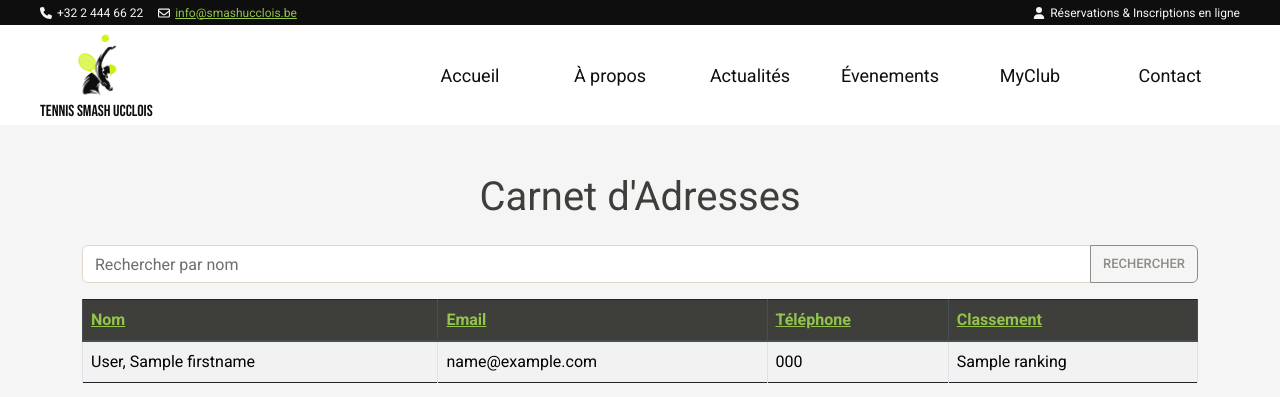
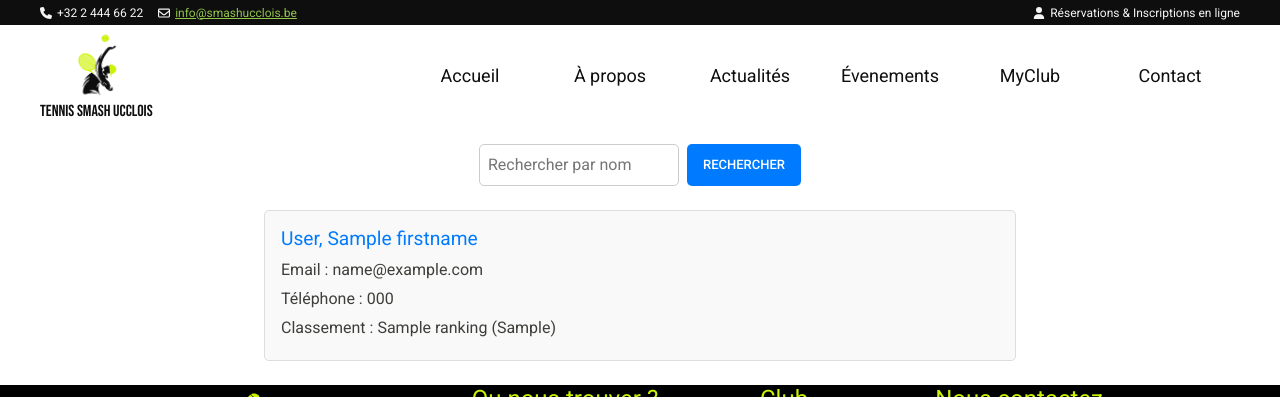
Before and after one commit to AntoineRSCL/Tennis_TFE, a Symfony app: template templates/address_book/index.html.twig in a window 1280 px wide. Shown: the top 397 px of the page. Run offline with Twig, Linux system fonts and the light colour scheme; the template is opened without the code that fills it: most values are stand-ins (such as "Sample title", 1, 10 or a date in 2020); style sheets or scripts are compiled from the project's sources; some libraries are stand-ins or nearby versions.

Commit message:
Test AdressBook

```diff
--- a/assets/styles/pages/addressBook.scss
+++ b/assets/styles/pages/addressBook.scss
@@ -1,14 +1,63 @@
 @import '../variables/variable.scss';
-.addressBook{
-    width: 100%;
-    min-height: calc(60vh - 125px);
-    background-color: $white;
-    margin-top: 125px;
-    padding-bottom: 100px;
-    @include flex(column);
-    justify-content: start;
-    font-family: $roboto;
-    position: relative;
+.addressBook {
+    .container {
+        max-width: 800px;
+        margin: auto;
+        padding: 1.5rem;
+    }
+
+    h1 {
+        color: #333;
+    }
+
+    .search-form {
+        display: flex;
+        gap: 0.5rem;
+        margin-bottom: 1.5rem;
+        justify-content: center;
+
+        .form-input {
+            padding: 0.5rem;
+            border-radius: 5px;
+            border: 1px solid #ccc;
+            max-width: 200px;
+        }
+
+        button {
+            padding: 0.5rem 1rem;
+            border-radius: 5px;
+            border: none;
+            background-color: #007bff;
+            color: white;
+            cursor: pointer;
+            &:hover {
+                background-color: #0056b3;
+            }
+        }
+    }
+
+    .user-cards {
+        display: flex;
+        flex-direction: column;
+        gap: 1rem;
+    }
+
+    .user-card {
+        padding: 1rem;
+        border: 1px solid #ddd;
+        border-radius: 5px;
+        background-color: #f9f9f9;
+
+        h2 {
+            font-size: 1.2rem;
+            color: #007bff;
+        }
+
+        p {
+            margin: 0.3rem 0;
+        }
+    }
+
     .shapedividers_com-9608{
         position: absolute;
         width: 100%;
--- a/templates/address_book/index.html.twig
+++ b/templates/address_book/index.html.twig
@@ -7,11 +7,9 @@
     <div class="container mt-5">
         <h1 class="mb-4 text-center">Carnet d'Adresses</h1>
 
-        <form method="get" action="{{ path('addressbook_index') }}">
-            <div class="input-group mb-3">
-                <input type="text" name="searchTerm" value="{{ searchTerm }}" class="form-control" placeholder="Rechercher par nom">
-                <button class="btn btn-outline-secondary" type="submit">Rechercher</button>
-            </div>
+        <form method="get" action="{{ path('addressbook_index') }}" class="search-form">
+            <input type="text" name="searchTerm" value="{{ searchTerm }}" class="form-input" placeholder="Rechercher par nom">
+            <button class="btn btn-outline-secondary" type="submit">Rechercher</button>
         </form>
 
         {% if users is empty %}
@@ -19,62 +17,21 @@
                 Aucun utilisateur trouvé.
             </div>
         {% else %}
-            <div class="table-responsive">
-                <table class="table table-striped table-bordered">
-                    <thead class="thead-dark">
-                        <tr>
-                            <th scope="col">
-                                <a href="{{ path('addressbook_index', { sortField: 'lastname', sortOrder: sortOrder == 'asc' ? 'desc' : 'asc', searchTerm: searchTerm }) }}">
-                                    Nom
-                                    {% if sortField == 'lastname' %}
-                                        <span>{{ sortOrder == 'asc' ? '▲' : '▼' }}</span>
-                                    {% endif %}
-                                </a>
-                            </th>
-                            <th scope="col">
-                                <a href="{{ path('addressbook_index', { sortField: 'email', sortOrder: sortOrder == 'asc' ? 'desc' : 'asc', searchTerm: searchTerm }) }}">
-                                    Email
-                                    {% if sortField == 'email' %}
-                                        <span>{{ sortOrder == 'asc' ? '▲' : '▼' }}</span>
-                                    {% endif %}
-                                </a>
-                            </th>
-                            <th scope="col">
-                                <a href="{{ path('addressbook_index', { sortField: 'phone', sortOrder: sortOrder == 'asc' ? 'desc' : 'asc', searchTerm: searchTerm }) }}">
-                                    Téléphone
-                                    {% if sortField == 'phone' %}
-                                        <span>{{ sortOrder == 'asc' ? '▲' : '▼' }}</span>
-                                    {% endif %}
-                                </a>
-                            </th>
-                            <th scope="col">
-                                <a href="{{ path('addressbook_index', { sortField: 'ranking', sortOrder: sortOrder == 'asc' ? 'desc' : 'asc', searchTerm: searchTerm }) }}">
-                                    Classement
-                                    {% if sortField == 'ranking' %}
-                                        <span>{{ sortOrder == 'asc' ? '▲' : '▼' }}</span>
-                                    {% endif %}
-                                </a>
-                            </th>
-                        </tr>
-                    </thead>
-                    <tbody>
-                        {% for user in users %}
-                            <tr>
-                                <td>{{ user.lastname }}, {{ user.firstname }}</td>
-                                <td>{{ user.email }}</td>
-                                <td>{{ user.phone }}</td>
-                                <td>{{ user.ranking }}</td>
-                            </tr>
-                        {% endfor %}
-                    </tbody>
-                </table>
+            <div class="user-cards">
+                {% for user in users %}
+                    <div class="user-card">
+                        <h2>{{ user.lastname }}, {{ user.firstname }}</h2>
+                        <p>Email : {{ user.email }}</p>
+                        <p>Téléphone : {{ user.phone }}</p>
+                        <p>Classement : {{ user.ranking }} ({{ user.doubleRanking }})</p>
+                    </div>
+                {% endfor %}
             </div>
         {% endif %}
 
-        <div class="d-flex justify-content-center">
+        <div class="pagination">
             {{ pagination.display() }}
         </div>
     </div>
-    <div class="shapedividers_com-9608"></div>
 </div>
 {% endblock %}
```
Also changed, not shown: src/Controller/AddressBookController.php (+13 -16 lines), src/Service/PaginationService.php (+6 -3 lines).
